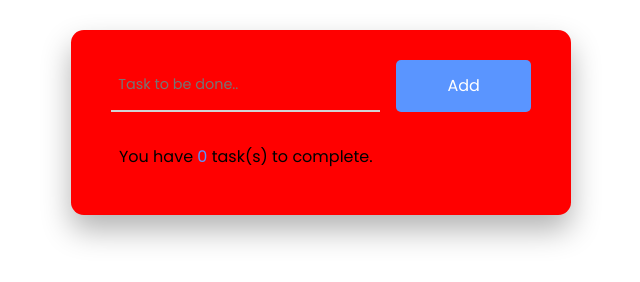
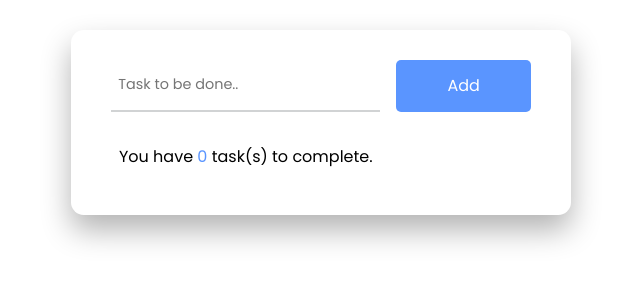
Before and after one commit to Fourecks/To-do-list, a plain HTML site: page index.html in a window 1280 px wide. Shown: the whole page, without its empty margins (319-959 px from the left). Drawn offline with Linux system fonts and the light colour scheme.

Commit message:
Update style.css

```diff
--- a/style.css
+++ b/style.css
@@ -20,7 +20,7 @@ body {
 }
 .container {
   padding: 30px 40px;
-  background-color: #FF0000;
+  background-color: transparent;
   box-shadow: 0 15px 30px rgba(0, 0, 0, 0.3);
   border-radius: 0.8em;
 }
```
